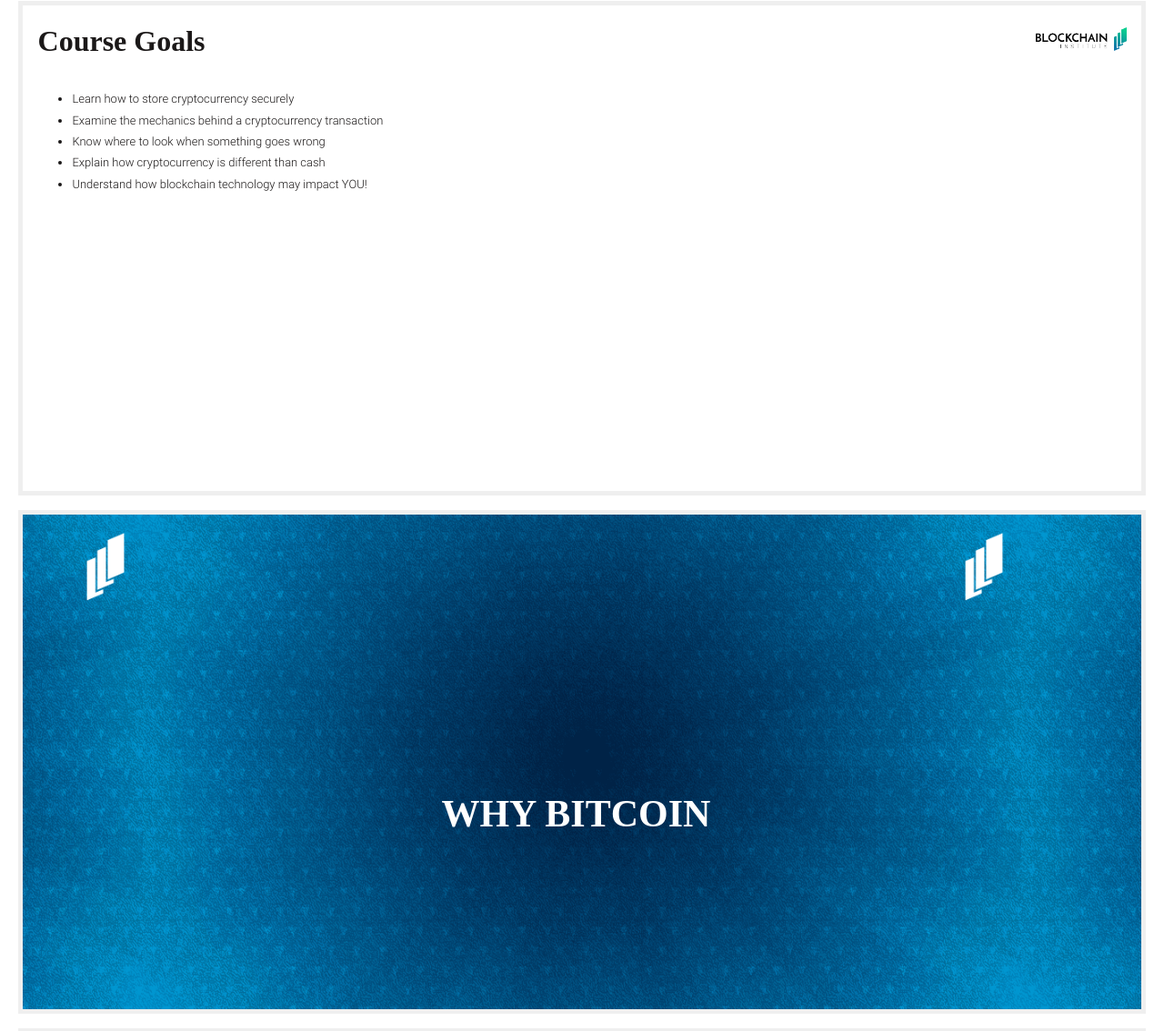
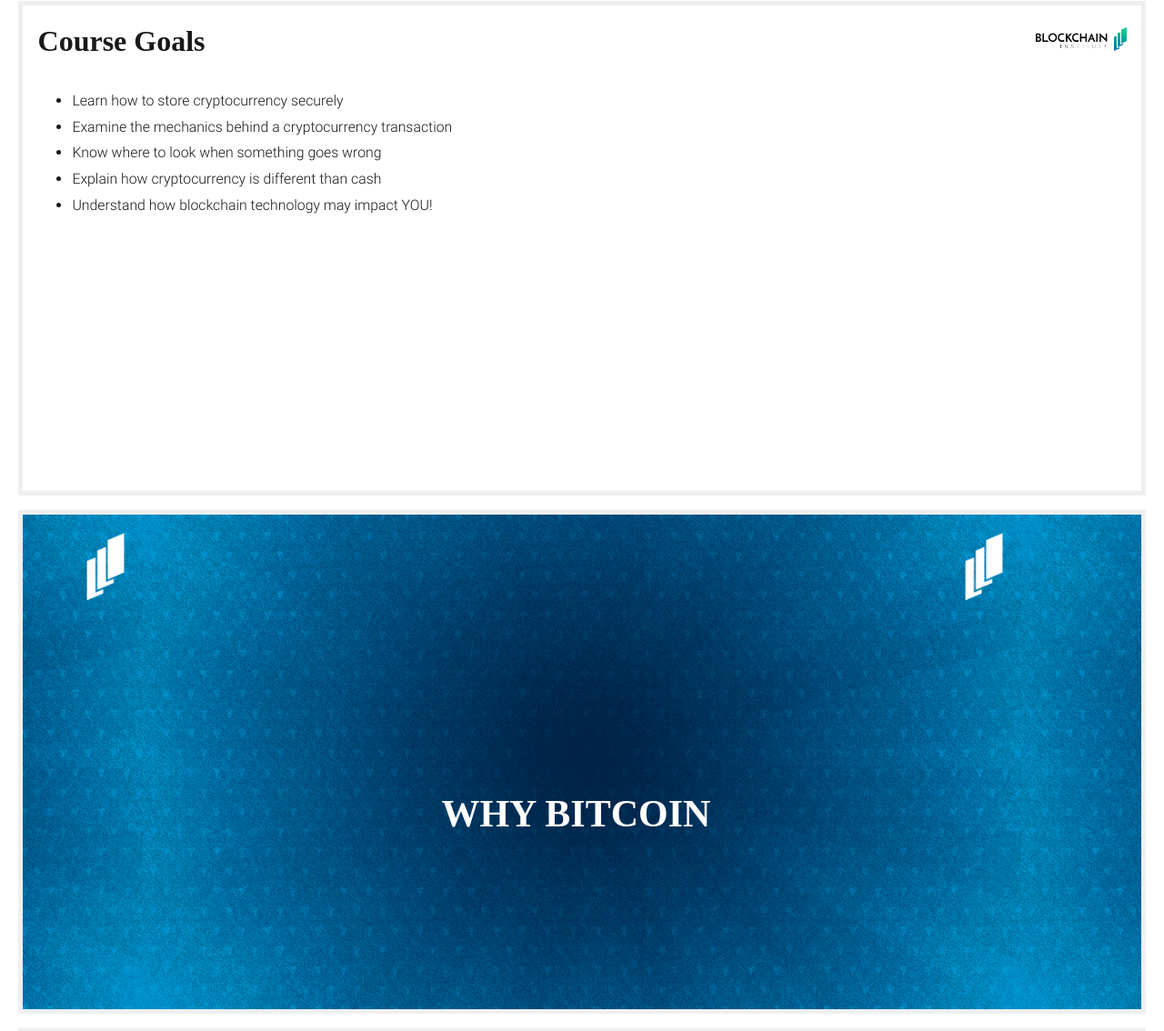
Before and after one commit to BlockchainInstituteChi/crypto-curious-course, a Jekyll site: the page built from printable-slides.html, in a window 1280 px wide. Shown: the part 1112-2246 px from the top of the page at 91% size. Built offline with Jekyll 4.4.1, drawn with Linux system fonts in a browser that asks for light colours; some web fonts are replaced.

Commit message:
Update printable.css

```diff
--- a/assets/css/printable.css
+++ b/assets/css/printable.css
@@ -14,15 +14,15 @@
 }
 
 li {
-    font-size: 1.1em;
+    font-size: 1.1em !important;
 }
 
 dl {
-    font-size: 1.1em;
+    font-size: 1.1em !important;
 }
 
 p {
-    font-size: 1.1em;
+    font-size: 1.1em !important;
 }
 
 h2 {
```
